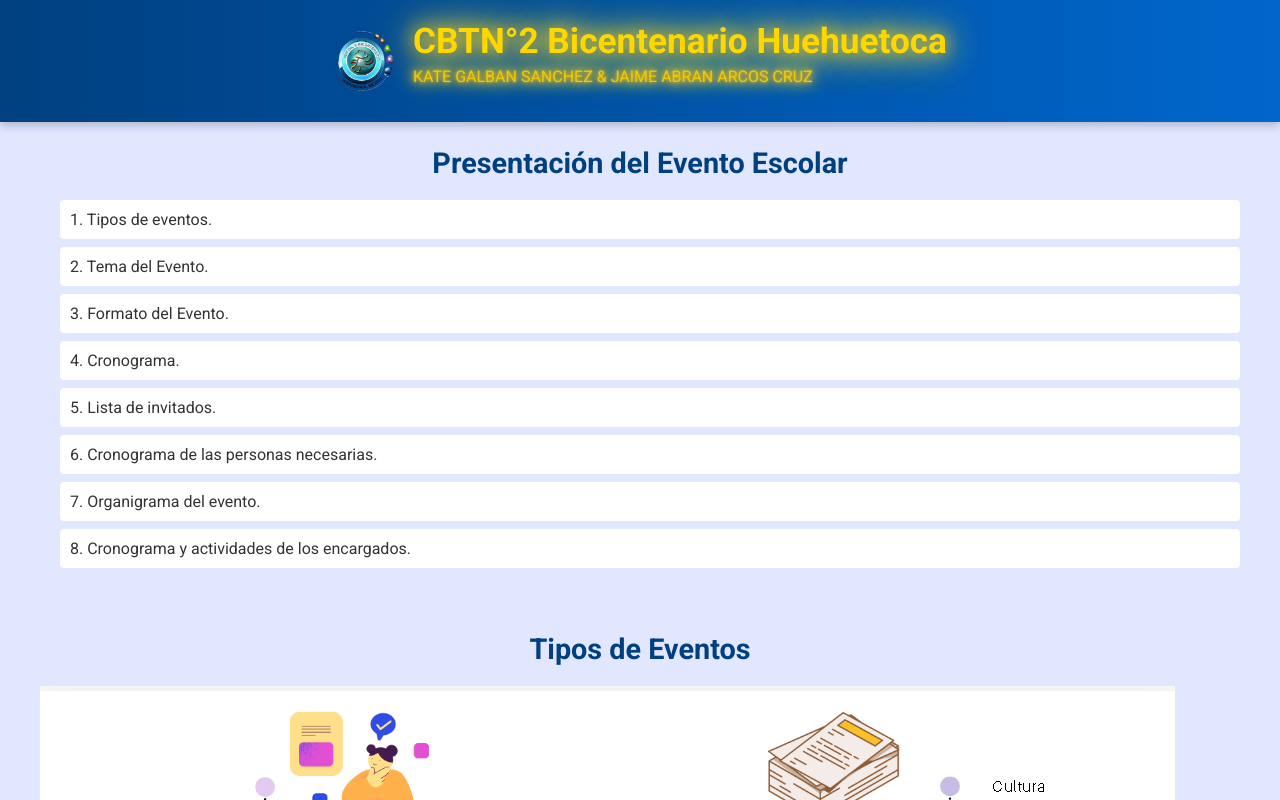
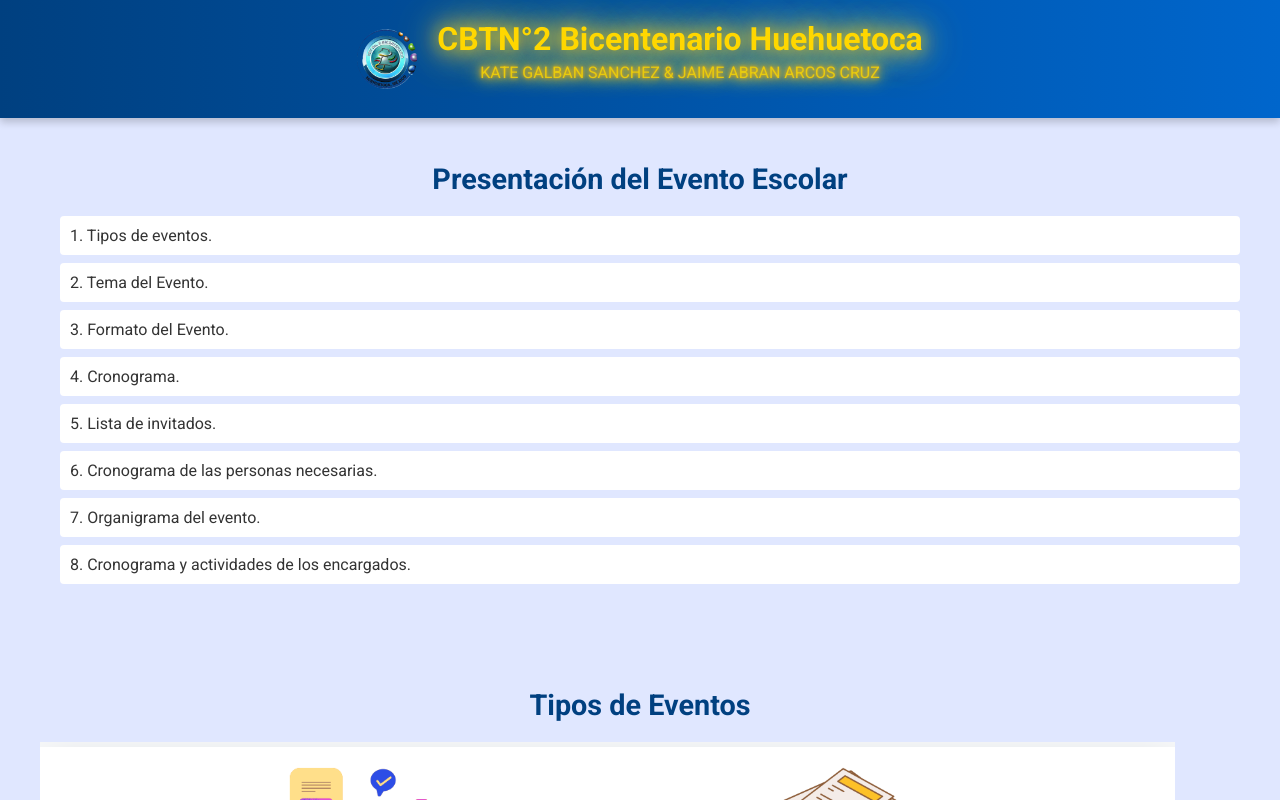
Before and after one commit to jaaac17082007/eventos, a plain HTML site: page index.html in a window 1280 px wide. Shown: the top 800 px of the page. Drawn offline with Linux system fonts and the light colour scheme.

Commit message:
Update styles.css

```diff
--- a/styles.css
+++ b/styles.css
@@ -451,3 +451,86 @@ body:hover {
     margin: 5px 0;
     line-height: 1.6;
 }
+
+/* Estilos básicos */
+body {
+    font-family: 'Roboto', sans-serif;
+    background-color: #f8f9fa;
+    color: #333;
+    margin: 0;
+    padding: 0;
+    transition: background-color 0.3s ease-in-out;
+}
+
+header {
+    background: linear-gradient(to right, #004080, #0066cc);
+    color: #fff;
+    padding: 20px 0;
+    box-shadow: 0 4px 8px rgba(0, 0, 0, 0.2);
+    position: sticky;
+    top: 0;
+    z-index: 1000;
+    animation: fadeInDown 1s ease-in-out;
+}
+
+@keyframes fadeInDown {
+    0% { opacity: 0; transform: translateY(-20px); }
+    100% { opacity: 1; transform: translateY(0); }
+}
+
+.container {
+    max-width: 1200px;
+    margin: 0 auto;
+    padding: 0 20px;
+}
+
+.header-content {
+    display: flex;
+    align-items: center;
+    justify-content: center;
+    text-align: center;
+    flex-wrap: wrap;
+}
+
+.logo {
+    width: 60px;
+    height: 60px;
+    margin-right: 20px;
+    border-radius: 50%;
+    transition: transform 0.3s ease;
+}
+
+.logo:hover {
+    transform: scale(1.1);
+}
+
+.header-text h1 {
+    margin: 0;
+    font-size: 2em;
+    color: #ffd700;
+    text-shadow:
+        0 0 5px #ffb700,
+        0 0 10px #ffb700,
+        0 0 20px #ffd700,
+        0 0 30px #ffed80,
+        0 0 40px #ffd700,
+        0 0 55px #ffd700,
+        0 0 75px #ffd700;
+    transition: 0.3s ease-in-out;
+    animation: glow 2s infinite alternate;
+}
+
+@keyframes glow {
+    0% { text-shadow: 0 0 5px #ffb700, 0 0 10px #ffd700; }
+    100% { text-shadow: 0 0 20px #ffd700, 0 0 40px #ffed80, 0 0 60px #ffd700; }
+}
+
+/* Estilos para secciones */
+section {
+    padding: 20px;
+}
+
+section h2 {
+    text-align: center;
+    font-size: 1.8em;
+}
```
